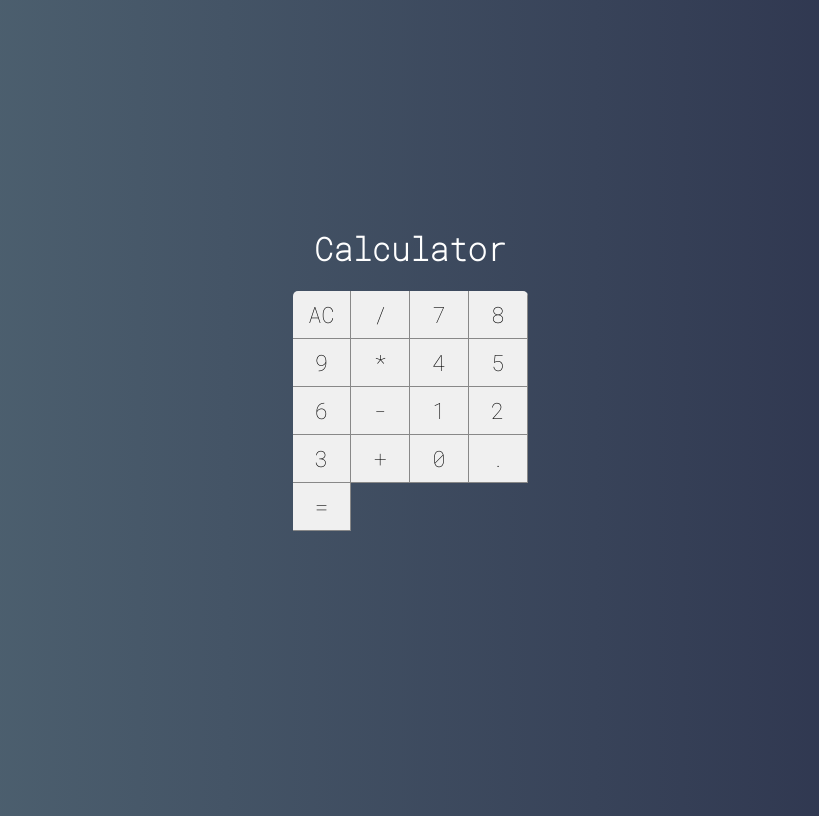
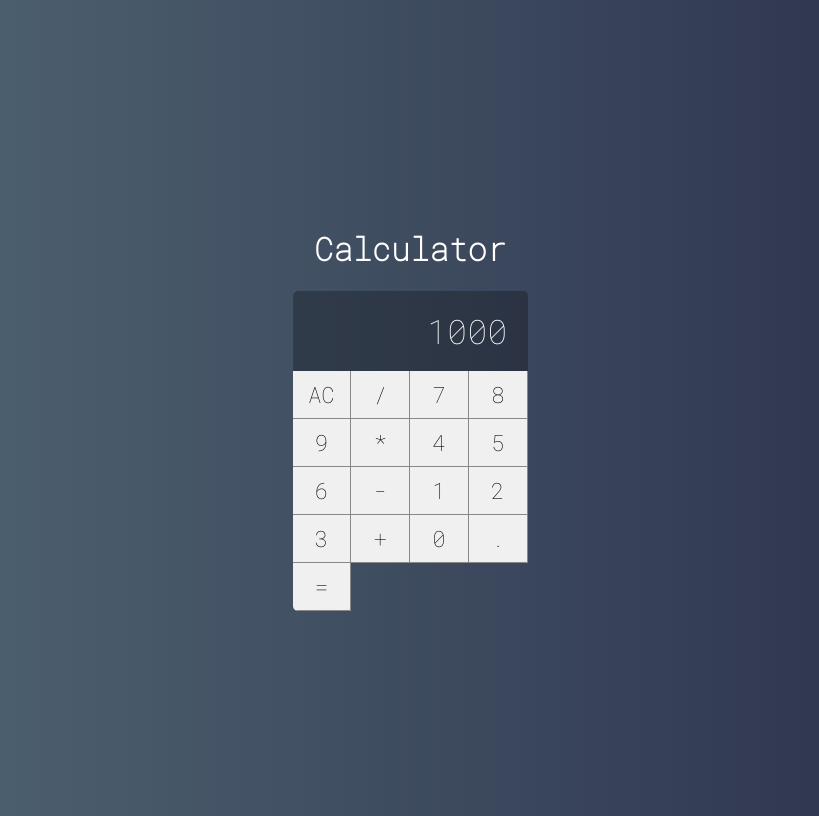
Before and after one commit to rmshimomura/Calculator-React-Project, a React (Create React App) app: page / in a window 1280 px wide. Shown: the whole page, without its empty margins (230-1049 px from the left). Built offline with nearby package versions, Linux system fonts and the light colour scheme.

Commit message:
Display component created

```diff
--- /dev/null
+++ b/src/components/Display.css
@@ -0,0 +1,11 @@
+.display {
+    grid-column: span 4;
+    background-color: #0004;
+
+    display: flex;
+    justify-content: flex-end;
+    align-items: center;
+    padding: 20px;
+    font-size: 2.1em;
+    overflow: hidden;
+}
--- /dev/null
+++ b/src/components/Display.jsx
@@ -0,0 +1,5 @@
+import React from 'react';
+import './Display.css'
+
+export default props =>
+    <div className="display">{props.value}</div>
--- a/src/main/Calculator.css
+++ b/src/main/Calculator.css
@@ -6,5 +6,5 @@
 
     display: grid;
     grid-template-columns: repeat(4,25%);
-    grid-template-rows: repeat(5, 48px);
+    grid-template-rows: 1fr 48px 48px 48px 48px 48px;
 }
--- a/src/main/Calculator.jsx
+++ b/src/main/Calculator.jsx
@@ -2,6 +2,7 @@
 import './Calculator.css'
 
 import Button from '../components/Button';
+import Display from '../components/Display';
 
 export default class Calculator extends Component {
 
@@ -10,6 +11,7 @@
         return(
 
             <div className="calculator">
+                <Display value={1000}/>
                 <Button label="AC"/>
                 <Button label="/"/>
                 <Button label="7"/>
```
